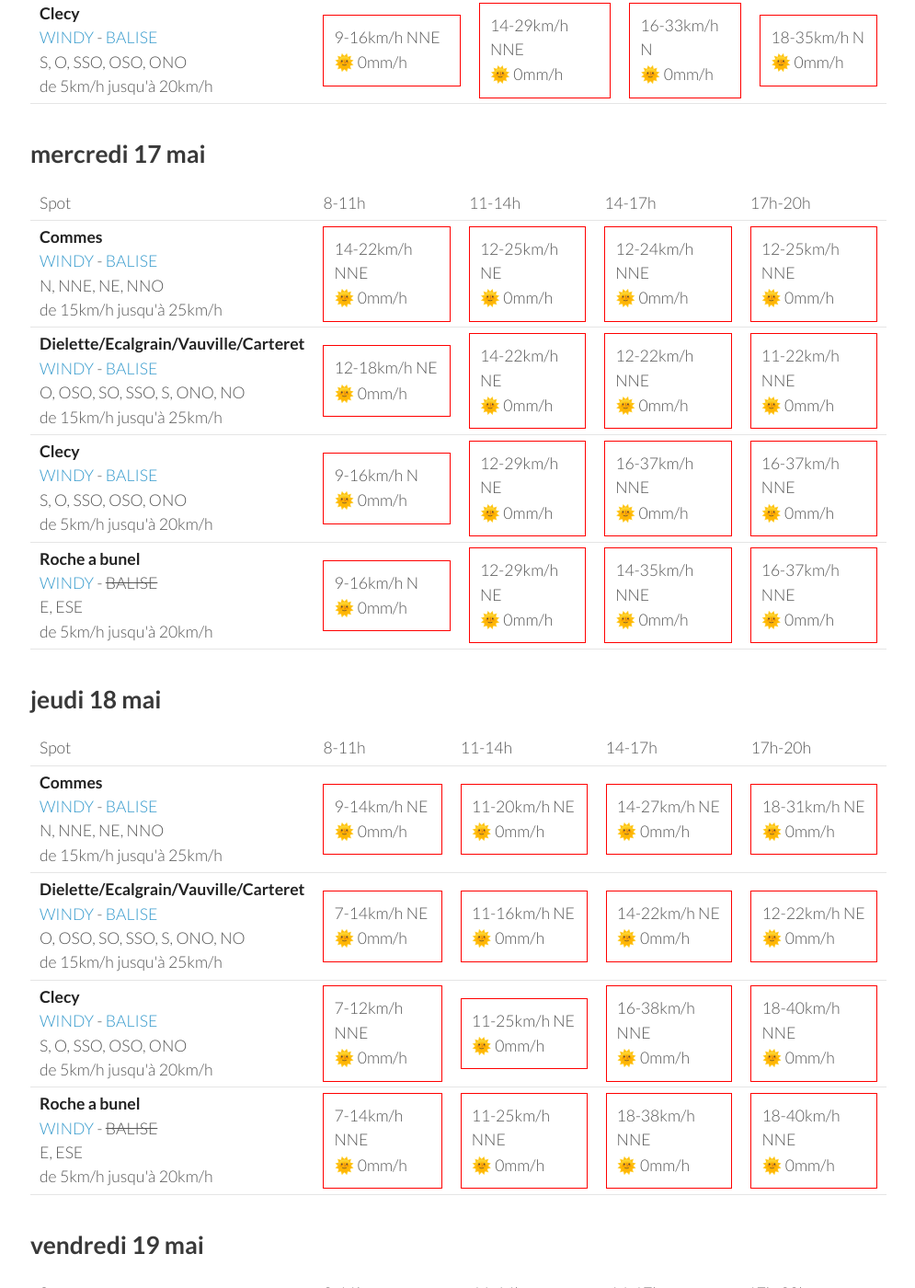
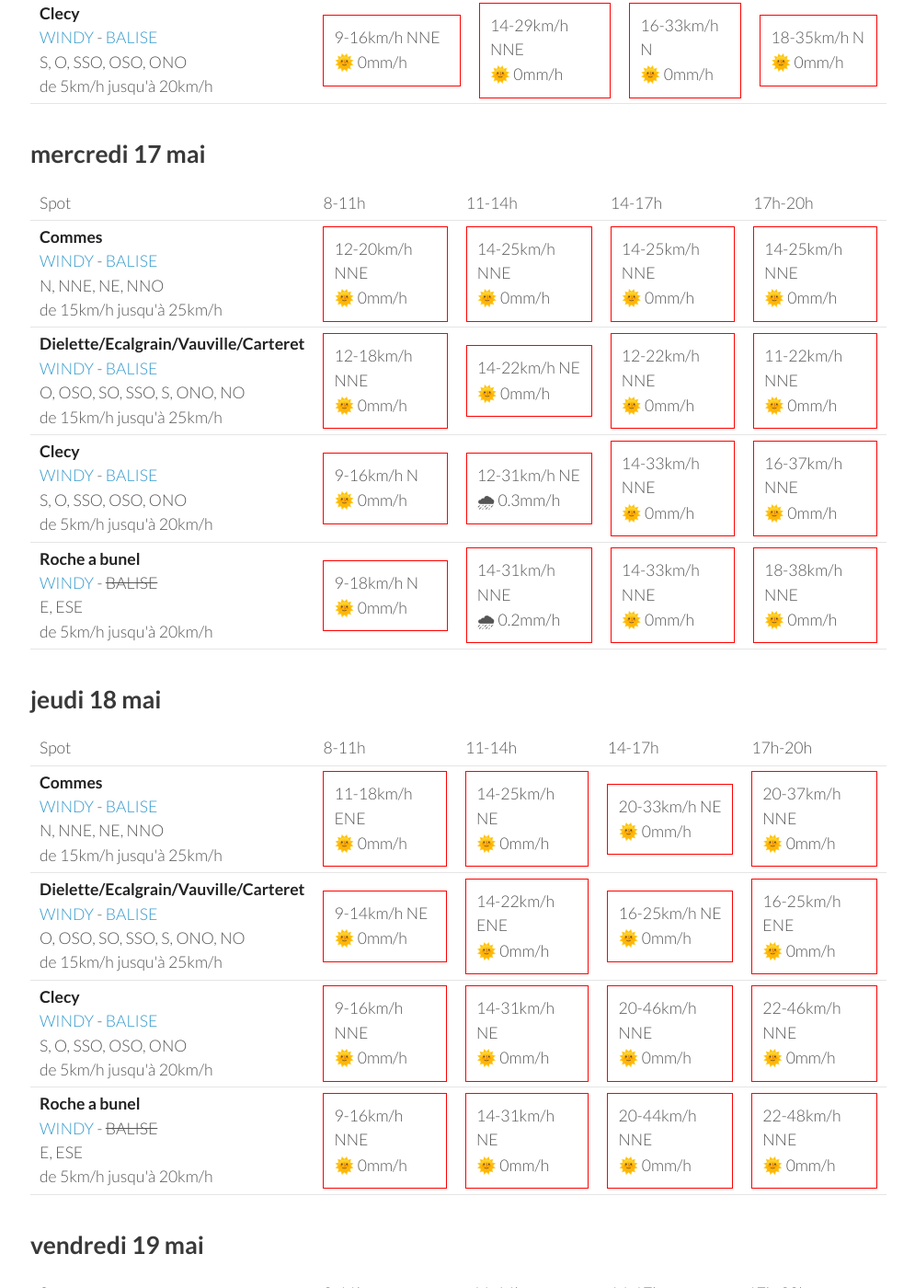
Before and after one commit to parapente-dans-le-nord/parapente-dans-le-nord.github.io, a Jekyll site: the page built from normandie.markdown, in a window 1280 px wide and 1400 px high, scrolled down 1317 px. Shown: the whole window at 92% size, without its empty margins (25-1020 px from the left). Built offline with Jekyll 4.4.1, drawn with Linux system fonts in a browser that asks for light colours; some of the changed text lies outside the part shown.

Commit message:
update index.markdown

```diff
--- a/normandie.markdown
+++ b/normandie.markdown
@@ -132,17 +132,17 @@ page mise à jour le lundi 15 mai 13:46
 <tr>
         <td><strong>Commes</strong><br><a href="https://windy.com/49.346/-0.726?48.936,-0.726,8">WINDY</a> - <span class=""><a href="http://www.balisemeteo.com/balise.php?idBalise=158">BALISE</a> </span><br> <span class="vent-favorable">N, NNE, NE, NNO</span><br><span class="force-vent">de 15km/h jusqu'à 25km/h</span> </td>
 
-            <td><div class="not-flyable"><p>14-22km/h NNE</p><p>🌞 0mm/h</p></div></td>
-            <td><div class="not-flyable"><p>12-25km/h NE</p><p>🌞 0mm/h</p></div></td>
-            <td><div class="not-flyable"><p>12-24km/h NNE</p><p>🌞 0mm/h</p></div></td>
-            <td><div class="not-flyable"><p>12-25km/h NNE</p><p>🌞 0mm/h</p></div></td>
+            <td><div class="not-flyable"><p>12-20km/h NNE</p><p>🌞 0mm/h</p></div></td>
+            <td><div class="not-flyable"><p>14-25km/h NNE</p><p>🌞 0mm/h</p></div></td>
+            <td><div class="not-flyable"><p>14-25km/h NNE</p><p>🌞 0mm/h</p></div></td>
+            <td><div class="not-flyable"><p>14-25km/h NNE</p><p>🌞 0mm/h</p></div></td>
 
 
     </tr>
 <tr>
         <td><strong>Dielette/Ecalgrain/Vauville/Carteret</strong><br><a href="https://windy.com/49.650/-1.856?49.243,-1.856,8">WINDY</a> - <span class=""><a href="http://www.balisemeteo.com/balise.php?idBalise=81">BALISE</a> </span><br> <span class="vent-favorable">O, OSO, SO, SSO, S, ONO, NO</span><br><span class="force-vent">de 15km/h jusqu'à 25km/h</span> </td>
 
-            <td><div class="not-flyable"><p>12-18km/h NE</p><p>🌞 0mm/h</p></div></td>
+            <td><div class="not-flyable"><p>12-18km/h NNE</p><p>🌞 0mm/h</p></div></td>
             <td><div class="not-flyable"><p>14-22km/h NE</p><p>🌞 0mm/h</p></div></td>
             <td><div class="not-flyable"><p>12-22km/h NNE</p><p>🌞 0mm/h</p></div></td>
             <td><div class="not-flyable"><p>11-22km/h NNE</p><p>🌞 0mm/h</p></div></td>
@@ -153,8 +153,8 @@ page mise à jour le lundi 15 mai 13:46
         <td><strong>Clecy</strong><br><a href="https://windy.com/48.929/-0.470?48.516,-0.470,8">WINDY</a> - <span class=""><a href="http://www.balisemeteo.com/balise.php?idBalise=122">BALISE</a> </span><br> <span class="vent-favorable">S, O, SSO, OSO, ONO</span><br><span class="force-vent">de 5km/h jusqu'à 20km/h</span> </td>
 
             <td><div class="not-flyable"><p>9-16km/h N</p><p>🌞 0mm/h</p></div></td>
-            <td><div class="not-flyable"><p>12-29km/h NE</p><p>🌞 0mm/h</p></div></td>
-            <td><div class="not-flyable"><p>16-37km/h NNE</p><p>🌞 0mm/h</p></div></td>
+            <td><div class="not-flyable"><p>12-31km/h NE</p><p>🌧 0.3mm/h</p></div></td>
+            <td><div class="not-flyable"><p>14-33km/h NNE</p><p>🌞 0mm/h</p></div></td>
             <td><div class="not-flyable"><p>16-37km/h NNE</p><p>🌞 0mm/h</p></div></td>
 
 
@@ -162,10 +162,10 @@ page mise à jour le lundi 15 mai 13:46
 <tr>
         <td><strong>Roche a bunel</strong><br><a href="https://windy.com/48.993/-0.499?48.580,-0.499,8">WINDY</a> - <span class="no-balise"> BALISE </span><br> <span class="vent-favorable">E, ESE</span><br><span class="force-vent">de 5km/h jusqu'à 20km/h</span> </td>
 
-            <td><div class="not-flyable"><p>9-16km/h N</p><p>🌞 0mm/h</p></div></td>
-            <td><div class="not-flyable"><p>12-29km/h NE</p><p>🌞 0mm/h</p></div></td>
-            <td><div class="not-flyable"><p>14-35km/h NNE</p><p>🌞 0mm/h</p></div></td>
-            <td><div class="not-flyable"><p>16-37km/h NNE</p><p>🌞 0mm/h</p></div></td>
+            <td><div class="not-flyable"><p>9-18km/h N</p><p>🌞 0mm/h</p></div></td>
+            <td><div class="not-flyable"><p>14-31km/h NNE</p><p>🌧 0.2mm/h</p></div></td>
+            <td><div class="not-flyable"><p>14-33km/h NNE</p><p>🌞 0mm/h</p></div></td>
+            <td><div class="not-flyable"><p>18-38km/h NNE</p><p>🌞 0mm/h</p></div></td>
 
 
     </tr>
@@ -188,40 +188,40 @@ page mise à jour le lundi 15 mai 13:46
 <tr>
         <td><strong>Commes</strong><br><a href="https://windy.com/49.346/-0.726?48.936,-0.726,8">WINDY</a> - <span class=""><a href="http://www.balisemeteo.com/balise.php?idBalise=158">BALISE</a> </span><br> <span class="vent-favorable">N, NNE, NE, NNO</span><br><span class="force-vent">de 15km/h jusqu'à 25km/h</span> </td>
 
-            <td><div class="not-flyable"><p>9-14km/h NE</p><p>🌞 0mm/h</p></div></td>
-            <td><div class="not-flyable"><p>11-20km/h NE</p><p>🌞 0mm/h</p></div></td>
-            <td><div class="not-flyable"><p>14-27km/h NE</p><p>🌞 0mm/h</p></div></td>
-            <td><div class="not-flyable"><p>18-31km/h NE</p><p>🌞 0mm/h</p></div></td>
+            <td><div class="not-flyable"><p>11-18km/h ENE</p><p>🌞 0mm/h</p></div></td>
+            <td><div class="not-flyable"><p>14-25km/h NE</p><p>🌞 0mm/h</p></div></td>
+            <td><div class="not-flyable"><p>20-33km/h NE</p><p>🌞 0mm/h</p></div></td>
+            <td><div class="not-flyable"><p>20-37km/h NNE</p><p>🌞 0mm/h</p></div></td>
 
 
     </tr>
 <tr>
         <td><strong>Dielette/Ecalgrain/Vauville/Carteret</strong><br><a href="https://windy.com/49.650/-1.856?49.243,-1.856,8">WINDY</a> - <span class=""><a href="http://www.balisemeteo.com/balise.php?idBalise=81">BALISE</a> </span><br> <span class="vent-favorable">O, OSO, SO, SSO, S, ONO, NO</span><br><span class="force-vent">de 15km/h jusqu'à 25km/h</span> </td>
 
-            <td><div class="not-flyable"><p>7-14km/h NE</p><p>🌞 0mm/h</p></div></td>
-            <td><div class="not-flyable"><p>11-16km/h NE</p><p>🌞 0mm/h</p></div></td>
-            <td><div class="not-flyable"><p>14-22km/h NE</p><p>🌞 0mm/h</p></div></td>
-            <td><div class="not-flyable"><p>12-22km/h NE</p><p>🌞 0mm/h</p></div></td>
+            <td><div class="not-flyable"><p>9-14km/h NE</p><p>🌞 0mm/h</p></div></td>
+            <td><div class="not-flyable"><p>14-22km/h ENE</p><p>🌞 0mm/h</p></div></td>
+            <td><div class="not-flyable"><p>16-25km/h NE</p><p>🌞 0mm/h</p></div></td>
+            <td><div class="not-flyable"><p>16-25km/h ENE</p><p>🌞 0mm/h</p></div></td>
 
 
     </tr>
 <tr>
         <td><strong>Clecy</strong><br><a href="https://windy.com/48.929/-0.470?48.516,-0.470,8">WINDY</a> - <span class=""><a href="http://www.balisemeteo.com/balise.php?idBalise=122">BALISE</a> </span><br> <span class="vent-favorable">S, O, SSO, OSO, ONO</span><br><span class="force-vent">de 5km/h jusqu'à 20km/h</span> </td>
 
-            <td><div class="not-flyable"><p>7-12km/h NNE</p><p>🌞 0mm/h</p></div></td>
-            <td><div class="not-flyable"><p>11-25km/h NE</p><p>🌞 0mm/h</p></div></td>
-            <td><div class="not-flyable"><p>16-38km/h NNE</p><p>🌞 0mm/h</p></div></td>
-            <td><div class="not-flyable"><p>18-40km/h NNE</p><p>🌞 0mm/h</p></div></td>
+            <td><div class="not-flyable"><p>9-16km/h NNE</p><p>🌞 0mm/h</p></div></td>
+            <td><div class="not-flyable"><p>14-31km/h NE</p><p>🌞 0mm/h</p></div></td>
+            <td><div class="not-flyable"><p>20-46km/h NNE</p><p>🌞 0mm/h</p></div></td>
+            <td><div class="not-flyable"><p>22-46km/h NNE</p><p>🌞 0mm/h</p></div></td>
 
 
     </tr>
 <tr>
         <td><strong>Roche a bunel</strong><br><a href="https://windy.com/48.993/-0.499?48.580,-0.499,8">WINDY</a> - <span class="no-balise"> BALISE </span><br> <span class="vent-favorable">E, ESE</span><br><span class="force-vent">de 5km/h jusqu'à 20km/h</span> </td>
 
-            <td><div class="not-flyable"><p>7-14km/h NNE</p><p>🌞 0mm/h</p></div></td>
-            <td><div class="not-flyable"><p>11-25km/h NNE</p><p>🌞 0mm/h</p></div></td>
-            <td><div class="not-flyable"><p>18-38km/h NNE</p><p>🌞 0mm/h</p></div></td>
-            <td><div class="not-flyable"><p>18-40km/h NNE</p><p>🌞 0mm/h</p></div></td>
+            <td><div class="not-flyable"><p>9-16km/h NNE</p><p>🌞 0mm/h</p></div></td>
+            <td><div class="not-flyable"><p>14-31km/h NE</p><p>🌞 0mm/h</p></div></td>
+            <td><div class="not-flyable"><p>20-44km/h NNE</p><p>🌞 0mm/h</p></div></td>
+            <td><div class="not-flyable"><p>22-48km/h NNE</p><p>🌞 0mm/h</p></div></td>
 
 
     </tr>
```
Also changed, not shown: other parts of normandie.markdown (+1 -1 lines).
